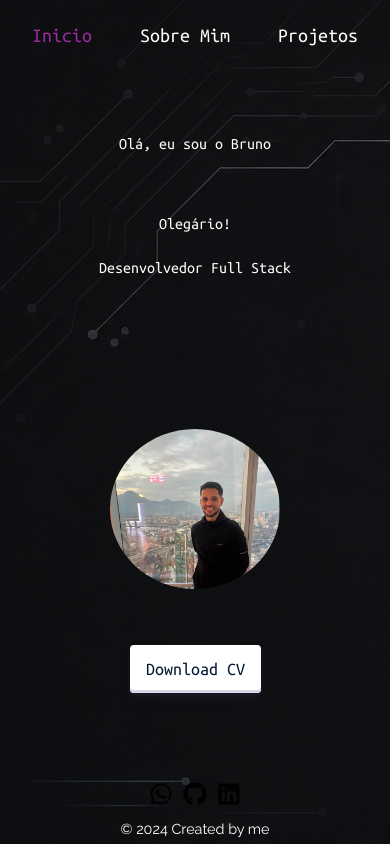
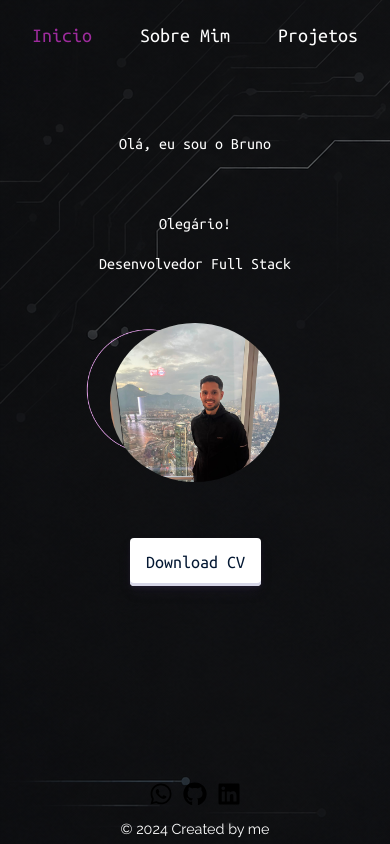
Before and after one commit to olegariobru/MyPort2, a React (Create React App) app: page / in a window 390 px wide. Built offline with nearby package versions, Linux system fonts and the light colour scheme; a web font is replaced by a local one.

Commit message:
ajuste final

```diff
--- a/src/Componentes/Banner/Banner.module.css
+++ b/src/Componentes/Banner/Banner.module.css
@@ -166,11 +166,12 @@
     .titulo {
         margin: 0;
         font-size: 1rem;
+        padding: 0;
     }
 
     .paragrafo {
         margin: 0 0 2% 0;
-        line-height: 0.5rem;
+        line-height: 0.1rem;
     }
 
     .button {
@@ -179,14 +180,15 @@
 
     .imagens {
         width: 100%;
-        height: 280px;
+        height: 180px;
         margin: 0;
     }
 
     .imagens > .circuloColorido {
         width: 220px;
-        left: 50%;
+        left: 30%;
         right: auto;
+        top: 10%;
         bottom: 0;
         transform: translateX(-50%);
     }
```
